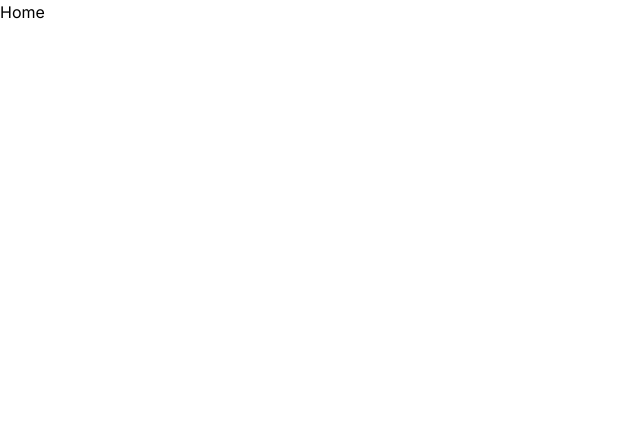
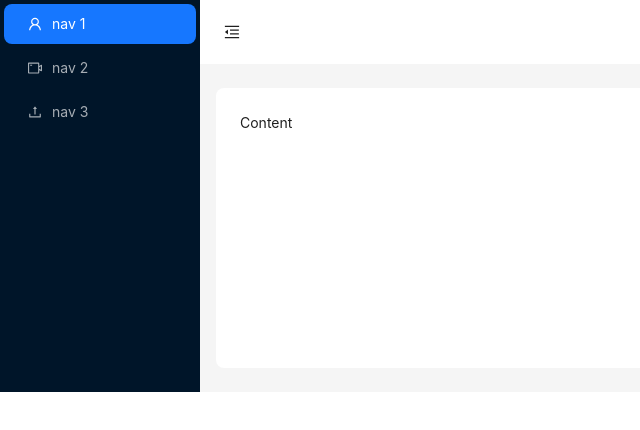
Before and after one commit to prolandit/project-lsp-st, a React (Vite) app in the folder client/: page / in a window 1280 px wide. Shown: the top 430 px of the page, without its empty margins (0-640 px from the left). Built offline with nearby package versions, Linux system fonts and the light colour scheme.

Commit message:
install ant design

```diff
--- a/client/package.json
+++ b/client/package.json
@@ -10,6 +10,7 @@
     "preview": "vite preview"
   },
   "dependencies": {
+    "antd": "^5.14.0",
     "classnames": "^2.5.1",
     "react": "^18.2.0",
     "react-dom": "^18.2.0",
--- a/client/src/common/router.tsx
+++ b/client/src/common/router.tsx
@@ -1,4 +1,5 @@
 import { createBrowserRouter } from 'react-router-dom';
+import HomePage from '../presentation/pages/HomePage';
 import LoginPage from '../presentation/pages/LoginPage';
 import NotFoundPage from '../presentation/pages/NotFoundPage';
 import RegisterPage from '../presentation/pages/RegisterPage';
@@ -10,7 +11,7 @@ const router = createBrowserRouter([
         children: [
             {
                 path: '',
-                element: <h1>Home</h1>,
+                element: <HomePage />,
             },
             {
                 path: 'login',
--- /dev/null
+++ b/client/src/presentation/components/Layouts/MainLayout.tsx
@@ -0,0 +1,85 @@
+import {
+    MenuFoldOutlined,
+    MenuUnfoldOutlined,
+    UploadOutlined,
+    UserOutlined,
+    VideoCameraOutlined,
+} from '@ant-design/icons';
+import { Button, Layout, Menu, theme } from 'antd';
+import { useState } from 'react';
+
+const { Header, Sider, Content } = Layout;
+
+const MainLayout = () => {
+    const [collapsed, setCollapsed] = useState(false);
+    const {
+        token: { colorBgContainer, borderRadiusLG },
+    } = theme.useToken();
+
+    return (
+        <Layout className='min-h-screen'>
+            <Sider
+                trigger={null}
+                collapsible
+                collapsed={collapsed}
+            >
+                <div className='demo-logo-vertical' />
+                <Menu
+                    theme='dark'
+                    mode='inline'
+                    defaultSelectedKeys={['1']}
+                    items={[
+                        {
+                            key: '1',
+                            icon: <UserOutlined />,
+                            label: 'nav 1',
+                        },
+                        {
+                            key: '2',
+                            icon: <VideoCameraOutlined />,
+                            label: 'nav 2',
+                        },
+                        {
+                            key: '3',
+                            icon: <UploadOutlined />,
+                            label: 'nav 3',
+                        },
+                    ]}
+                />
+            </Sider>
+            <Layout>
+                <Header style={{ padding: 0, background: colorBgContainer }}>
+                    <Button
+                        type='text'
+                        icon={
+                            collapsed ? (
+                                <MenuUnfoldOutlined />
+                            ) : (
+                                <MenuFoldOutlined />
+                            )
+                        }
+                        onClick={() => setCollapsed(!collapsed)}
+                        style={{
+                            fontSize: '16px',
+                            width: 64,
+                            height: 64,
+                        }}
+                    />
+                </Header>
+                <Content
+                    style={{
+                        margin: '24px 16px',
+                        padding: 24,
+                        minHeight: 280,
+                        background: colorBgContainer,
+                        borderRadius: borderRadiusLG,
+                    }}
+                >
+                    Content
+                </Content>
+            </Layout>
+        </Layout>
+    );
+};
+
+export default MainLayout;
--- /dev/null
+++ b/client/src/presentation/pages/HomePage.tsx
@@ -0,0 +1,7 @@
+import MainLayout from '../components/Layouts/MainLayout';
+
+const HomePage = () => {
+    return <MainLayout></MainLayout>;
+};
+
+export default HomePage;
```
Also changed, not shown: 1 other file (tests, documents, lock files or other folders).
